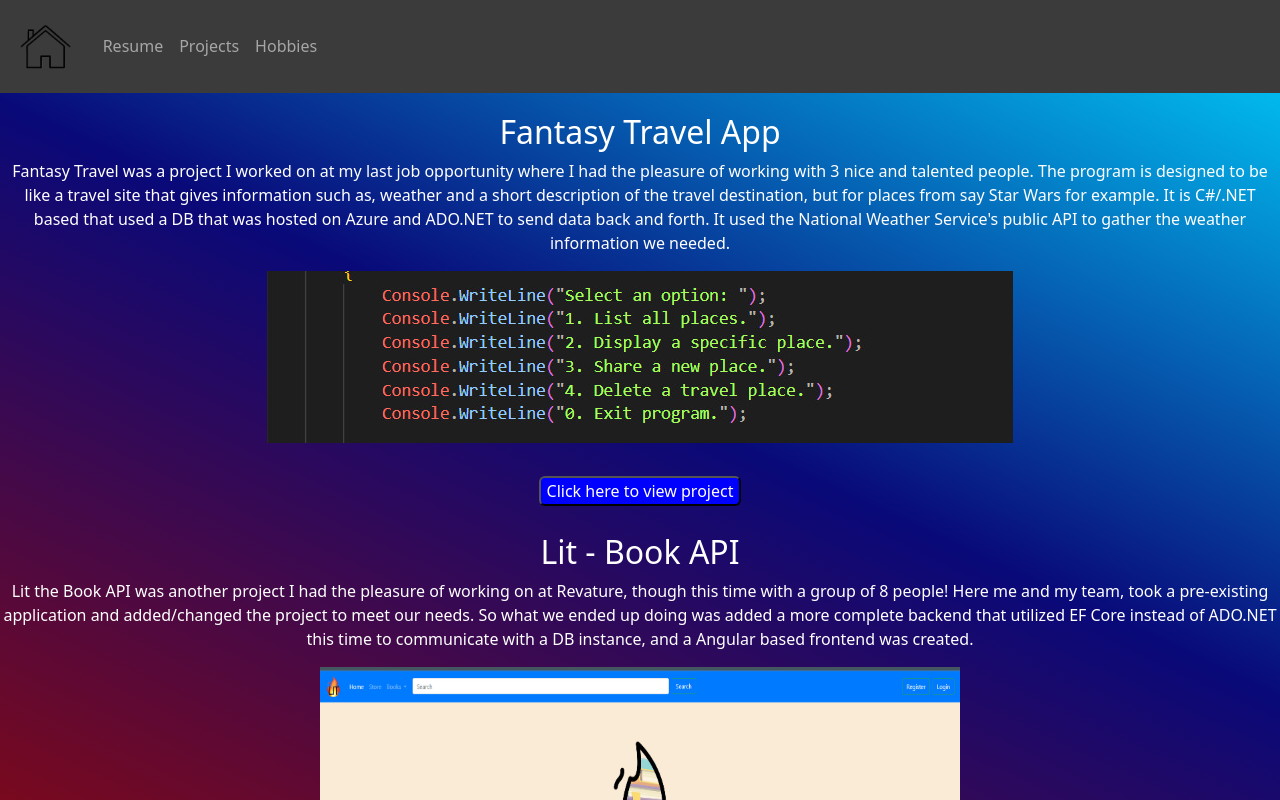
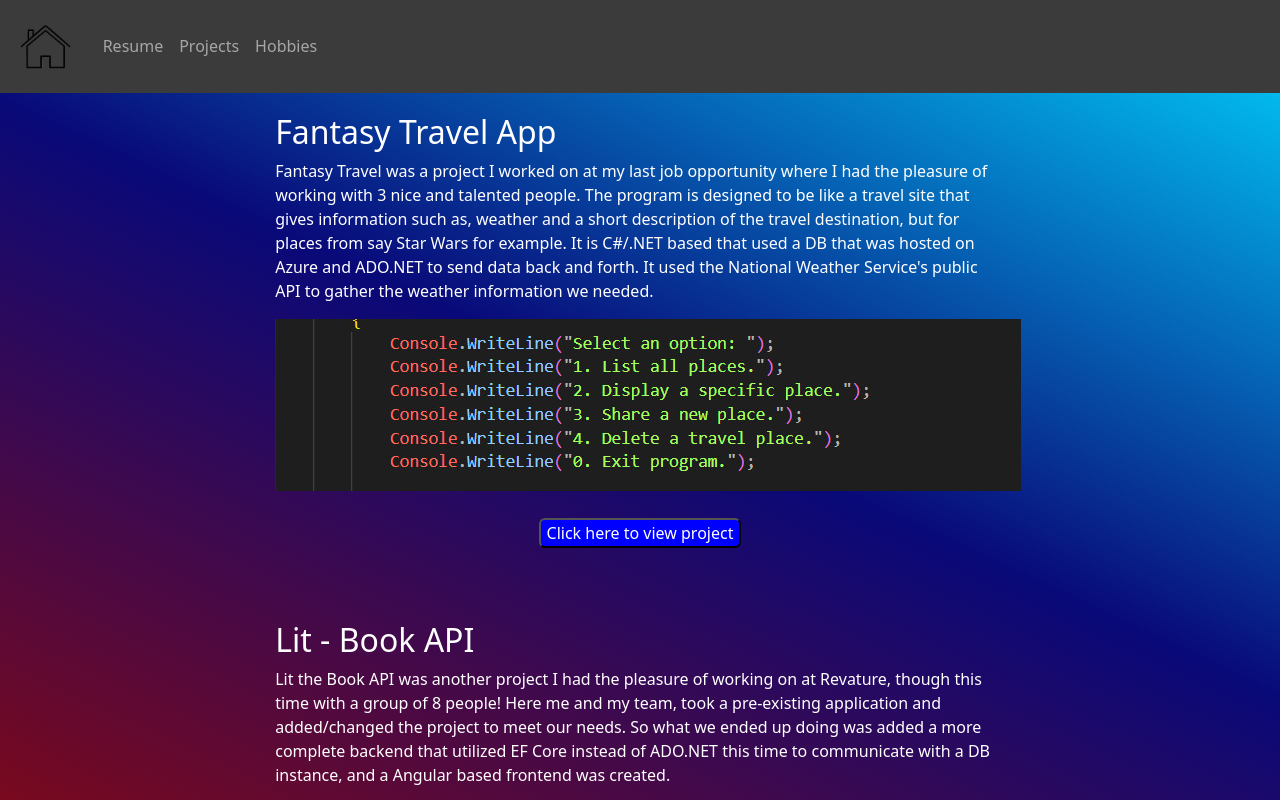
Before and after one commit to ssams01/MyWebsite, an Angular app in the folder StephenSams/: page /projects in a window 1280 px wide. Built offline with nearby package versions, Linux system fonts and the light colour scheme.

Commit message:
formatted the projects page

```diff
--- a/StephenSams/src/app/projects/projects.component.css
+++ b/StephenSams/src/app/projects/projects.component.css
@@ -1,3 +1,10 @@
+button {
+    margin-bottom: 5pt;
+    margin-top: 20pt;
+    background-color: blue;
+    color: white;
+}
+
 div {
     text-align: center;
     margin-bottom: 25pt;
@@ -7,6 +14,17 @@
     margin-bottom: 15pt;
 }
 
+.project {
+    display: inline-block;
+    max-width: 57%;
+    word-wrap: break-word;
+    text-align: left;
+}
+
+.project-nontext {
+    text-align: center;
+}
+
 .scrollbar {
     max-height: 100vh;
     overflow-y: auto;
--- a/StephenSams/src/app/projects/projects.component.html
+++ b/StephenSams/src/app/projects/projects.component.html
@@ -2,7 +2,7 @@
     <header>
         <app-navbar></app-navbar>
     </header>
-        <div>
+        <div class="project">
             <h2>Fantasy Travel App</h2>
             <p> Fantasy Travel was a project I worked on at my last job opportunity where I had the pleasure of working with
                 3 nice and talented people.  The program is designed to be like a travel site that gives information such as,
@@ -10,23 +10,43 @@
                 C#/.NET based that used a DB that was hosted on Azure and ADO.NET to send data back and forth. It used the National
                 Weather Service's public API to gather the weather information we needed.
             </p>
-            <img src="../../assets/P2.jpg" alt="FantasyTravel-app" style="height: auto; width: auto;">
+            <div class="project-nontext">
+                <img src="../../assets/P2.jpg" alt="FantasyTravel-app" style="height: auto; width: auto;">
+                <br>
+                <a href="https://github.com/ssams01/TeamOmegaP2">
+                    <button class="rounded-2">Click here to view project</button>
+                </a>
+            </div>
         </div>
-        <a href="https://github.com/ssams01/TeamOmegaP2">
-            <button class="rounded-2" style="margin-bottom: 20pt; background-color: blue; color: white;">Click here to view project</button>
-        </a>
 
-        <div id="Lit">
+        <div class="project">
             <h2>Lit - Book API</h2>
             <p>Lit the Book API was another project I had the pleasure of working on at Revature, though this time with a group of 8
                 people!  Here me and my team, took a pre-existing application and added/changed the project to meet our needs. So what
                 we ended up doing was added a more complete backend that utilized EF Core instead of ADO.NET this time to communicate with
                 a DB instance, and a Angular based frontend was created.
             </p>
-            <img src="../../assets/P3.jpg" alt="FantasyTravel-app" style="max-width: 50%; height: 300pt; width: auto; margin: 0 auto;">
+            <div class="project-nontext">
+                <img src="../../assets/P3.jpg" alt="FantasyTravel-app" style="max-width: 50%; height: 300pt; width: auto; margin: 0 auto;">
+            <br>
+            <a href="https://github.com/ssams01/Team-Omega-Green">
+                <button class="rounded-2">Click here to view project</button>
+            </a>
+            </div>
         </div>
-        <a href="https://github.com/ssams01/Team-Omega-Green">
-            <button class="rounded-2" style="margin-bottom: 5pt; background-color: blue; color: white;">Click here to view project</button>
-        </a>
+
+
+        <div class="project">
+            <h2>MyWebsite</h2>
+            <p>This website was made using Angular, HTML/CSS and Typescript.  The reason I decided to create it was, to demonstrate
+               my ability to create an Angular project outside the context of a group project, as well as with the hopes to get more
+               experience and improve my HTML and CSS skills.
+            </p>
+            <div class="project-nontext">
+                <a href="https://github.com/ssams01/MyWebsite">
+                    <button class="rounded-2">Click here to view project</button>
+                </a>
+            </div>
+        </div>
 
 </div>
```
